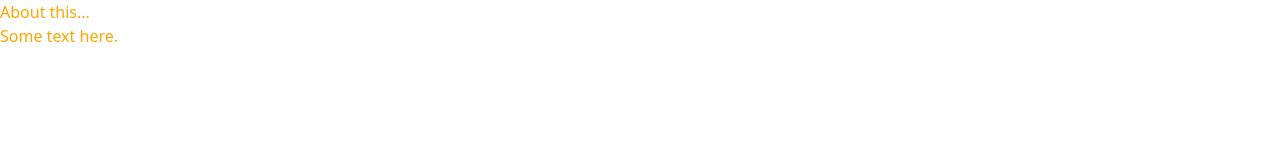
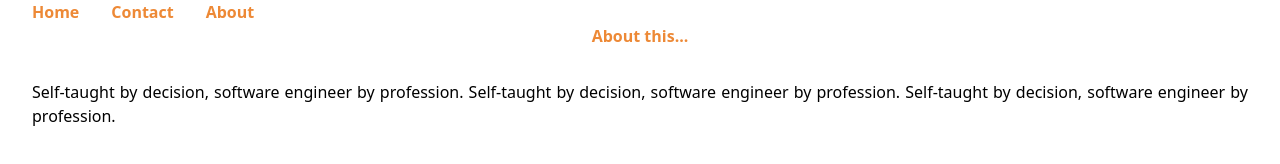
Before and after one commit to dev-oswld/portfolio-with-gatsby, a Gatsby site: page /about in a window 1280 px wide. Built offline with nearby package versions, Linux system fonts and the light colour scheme; Gatsby itself is replaced by a stand-in of ours.

Commit message:
Fancy header

```diff
--- a/src/components/headerBase.js
+++ b/src/components/headerBase.js
@@ -1,3 +1,3 @@
 import React from "react"
 
-export default props => <h1>{props.headerText}</h1>
+export default props => <h1 className="font-bold text-center text-orange-500">{props.headerText}</h1>
--- a/src/pages/404.js
+++ b/src/pages/404.js
@@ -1,11 +1,12 @@
 import React from "react";
-import Header from "../components/header";
-
+import { Link } from "gatsby";
+import Header from "../components/headerBase";
 
 export default () => {
     return (
         <div className="bg-white text-center">
-            <Header />
+            <Link to="">Home</Link>
+            <Header headerText="😢"/>
             <h4 className="font-bold">Not found</h4>
             <div className="bg-orange-400">
                 <span className="font-light">Check it out another route!</span>
--- a/src/pages/about.js
+++ b/src/pages/about.js
@@ -1,9 +1,13 @@
 import React from "react"
+import { Link } from "gatsby"
 import Header from "../components/headerBase"
 
 export default () => (
-  <div style={{ color: `orange` }}>
+  <div>
+    <Link className="font-bold text-orange-500 hover:text-orange-700 ml-8" to="/">Home</Link>
+    <Link className="font-bold text-orange-500 hover:text-orange-700 ml-8" to="/contact">Contact</Link>
+    <Link className="font-bold text-orange-500 hover:text-orange-700 ml-8" to="/about">About</Link>
     <Header headerText="About this..."/>
-    <p>Some text here.</p>
+    <p className="text-justify font-light mx-8 my-8">Self-taught by decision, software engineer by profession. Self-taught by decision, software engineer by profession. Self-taught by decision, software engineer by profession.</p>
   </div>
 )
--- a/src/pages/contact.js
+++ b/src/pages/contact.js
@@ -5,6 +5,8 @@ import { Link } from "gatsby"
 export default () => (
   <div>
     <Link className="font-bold text-orange-500 hover:text-orange-700 ml-8" to="/">Home</Link>
+    <Link className="font-bold text-orange-500 hover:text-orange-700 ml-8" to="/contact">Contact</Link>
+    <Link className="font-bold text-orange-500 hover:text-orange-700 ml-8" to="/about">About</Link>
     <h2 className="font-bold text-3xl text-center text-orange-500">Contact</h2>
     <p className="text-justify font-light mx-8 my-8">
         Lorem ipsum dolor sit amet, consectetur adipiscing elit, sed do eiusmod tempor incididunt ut labore et dolore magna aliqua. Sagittis purus sit amet volutpat. In metus vulputate eu scelerisque felis imperdiet proin fermentum leo. Neque convallis a cras semper auctor. Dui id ornare arcu odio ut sem nulla pharetra diam. Magna sit amet purus gravida quis blandit. Pellentesque nec nam aliquam sem et tortor consequat id. Magna fermentum iaculis eu non diam. Tortor consequat id porta nibh venenatis cras sed felis. Egestas diam in arcu cursus euismod quis viverra nibh cras. Ac feugiat sed lectus vestibulum mattis ullamcorper. Rutrum tellus pellentesque eu tincidunt tortor aliquam. Neque convallis a cras semper.
--- a/src/pages/index.js
+++ b/src/pages/index.js
@@ -6,7 +6,9 @@ import Codigofacilito from "../components/codigofacilito";
 
 export default () =>
 <div>
-    <Link to="/contact/">Contact</Link>
+<Link className="font-bold text-orange-500 hover:text-orange-700 ml-8" to="/">Home</Link>
+    <Link className="font-bold text-orange-500 hover:text-orange-700 ml-8" to="/contact">Contact</Link>
+    <Link className="font-bold text-orange-500 hover:text-orange-700 ml-8" to="/about">About</Link>
     <Header />
     <Repos />
     <Codigofacilito />
```
